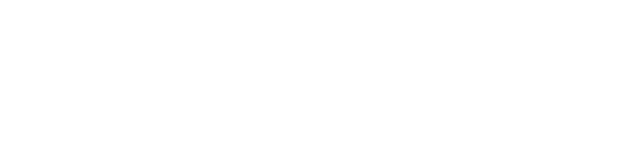
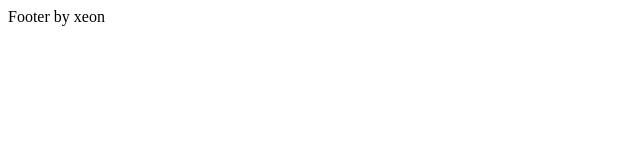
Before and after one commit to Shehanka/team-mango, a plain HTML site: page index.html in a window 1280 px wide. Shown: the whole page, without its empty margins (0-640 px from the left). Drawn offline with Linux system fonts and the light colour scheme.

Commit message:
Add footer

```diff
--- a/index.html
+++ b/index.html
@@ -6,6 +6,6 @@
     <title>Team Mango - xeon</title>
 </head>
 <body>
-
+    <footer>Footer by xeon</footer>
 </body>
 </html>
```
